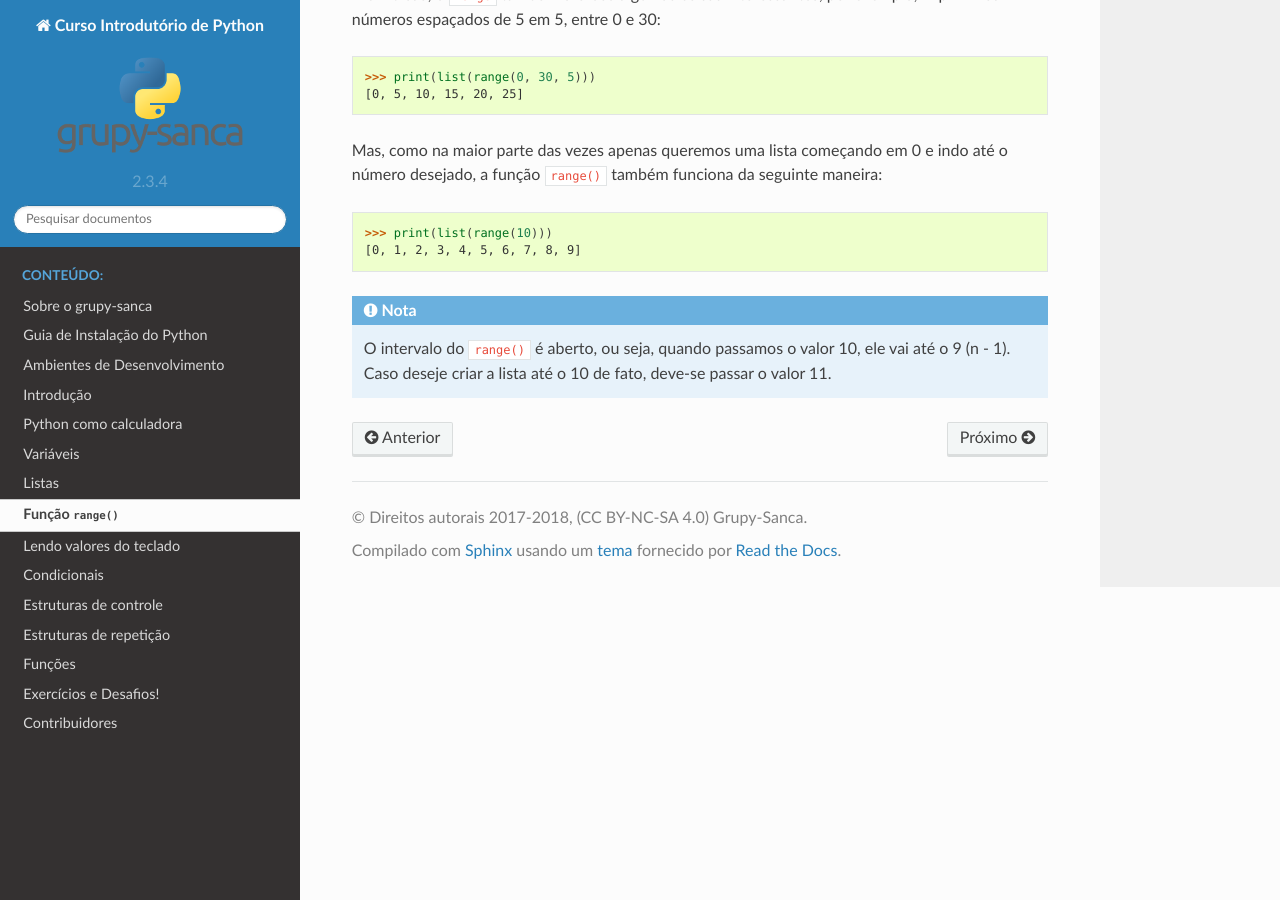
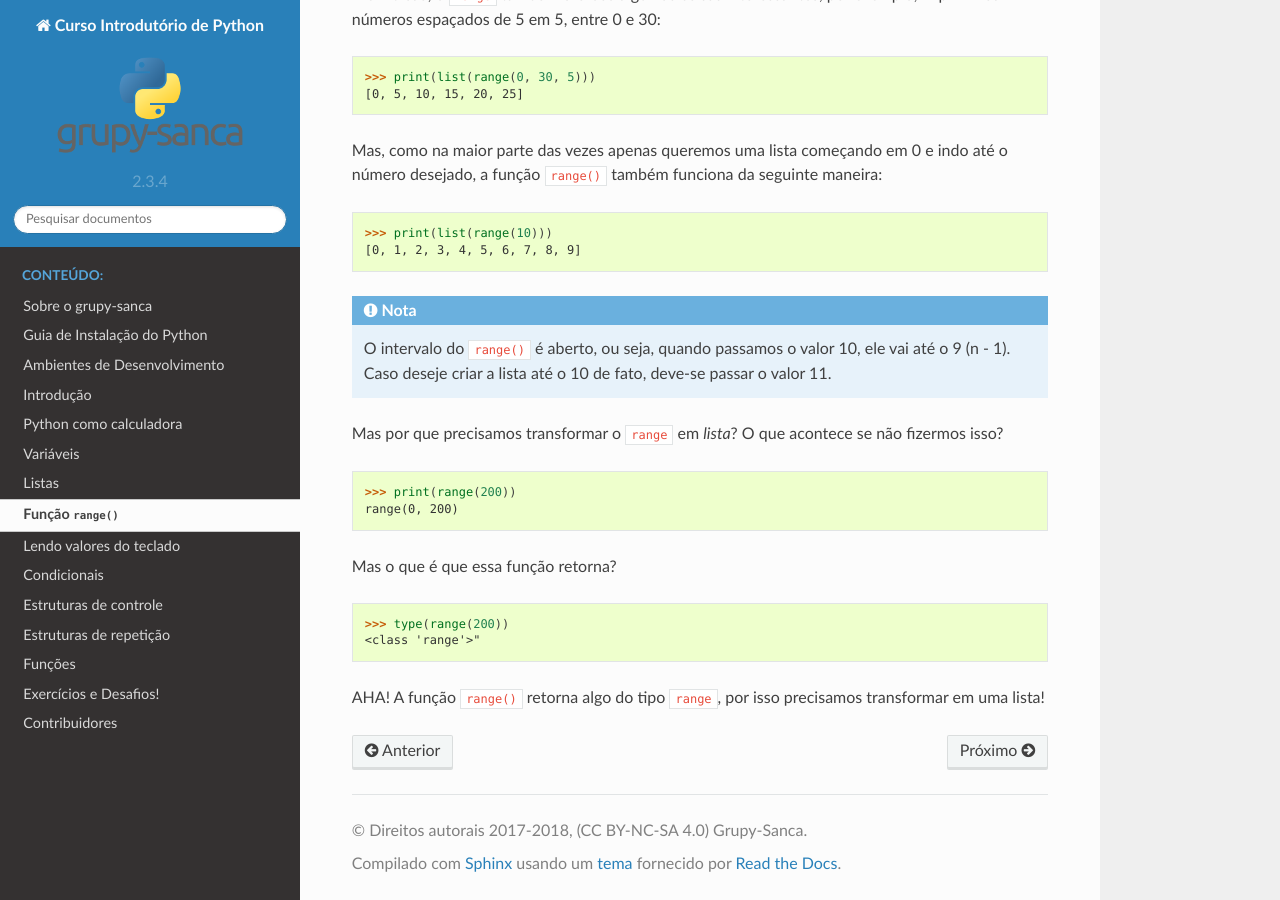
Before and after one commit to grupy-sanca/curso-python, a Sphinx documentation site: the page built from source/range.rst, in a window 1280 px wide and 900 px high, scrolled down 511 px. Built offline with Sphinx 7.4.7 and the Read the Docs theme 2.0.0, drawn with Linux system fonts in a browser that asks for light colours.

Commit message:
Adiciona conteúdo a range()

```diff
--- a/source/range.rst
+++ b/source/range.rst
@@ -37,3 +37,19 @@ maneira:
 
 .. note::
 		O intervalo do ``range()`` é aberto, ou seja, quando passamos o valor 10, ele vai até o 9 (n - 1). Caso deseje criar a lista até o 10 de fato, deve-se passar o valor 11.
+
+Mas por que precisamos transformar o ``range`` em `lista`? O que acontece se não fizermos isso?
+
+.. doctest::
+
+      >>> print(range(200))
+      range(0, 200)
+
+Mas o que é que essa função retorna?
+
+.. doctest::
+
+      >>> type(range(200))
+      <class 'range'>"
+
+AHA! A função ``range()`` retorna algo do tipo ``range``, por isso precisamos transformar em uma lista!
```
